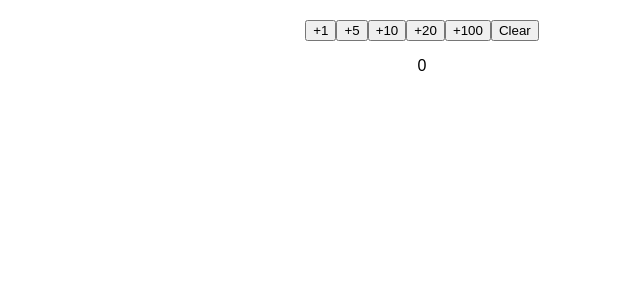
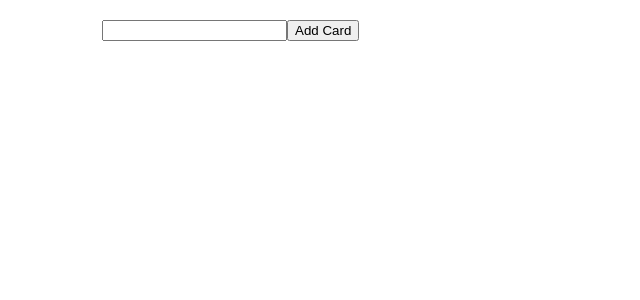
Before and after one commit to bobbyquennell/reactkatas, a React (Create React App) app: page / in a window 1280 px wide. Shown: the top 300 px of the page, without its empty margins (218-858 px from the left). Built offline with nearby package versions, Linux system fonts and the light colour scheme.

Commit message:
React Kata No.2

```diff
--- a/package.json
+++ b/package.json
@@ -3,6 +3,7 @@
   "version": "0.1.0",
   "private": true,
   "dependencies": {
+    "axios": "^0.16.2",
     "react": "^15.6.1",
     "react-dom": "^15.6.1",
     "react-scripts": "1.0.8"
--- a/src/App.css
+++ b/src/App.css
@@ -1,5 +1,5 @@
 .App {
-  text-align: center;
+  /*text-align: center;*/
   margin:20px auto;
 }
 
--- a/src/App.js
+++ b/src/App.js
@@ -1,13 +1,13 @@
 import React, { Component } from 'react';
 import logo from './logo.svg';
 import './App.css';
-import K1 from '../src/katas/K1/K1';
+import K2 from '../src/katas/K2/K2';
 
 class App extends Component {
     render() {
         return (
             <div className="App">
-                <K1 />
+                <K2 />
             </div>
         );
     }
--- /dev/null
+++ b/src/katas/K2/Card.js
@@ -0,0 +1,17 @@
+import React from 'react';
+
+const Card = ({avatar_url, name, company})=>{
+    return(
+        <div style={{float:"left",margin:"20px 30%", width:"100%"}}>
+            <div style={{float:"left",width:"80px", margin:"0 20px 0 0"}}><img style={{width:"75px"}} src={avatar_url}/></div>
+            <div style={{float:"left", margin:"10px 0", width:"auto"}}>
+                <span style={{fontSize:"1.2em", textAlign:"left"}}><b>{name}</b></span>
+                <br/>
+                <br/>
+                <span style={{margin:"2px 0",textAlign:"left"}}>{company}</span>
+            </div>
+        </div>
+    );
+};
+
+export default Card;
--- /dev/null
+++ b/src/katas/K2/CardList.js
@@ -0,0 +1,13 @@
+import React from 'react';
+import Card from './Card';
+
+const CardList = ({cardDataArray})=>{
+
+    return(
+        <div>
+            {cardDataArray.map(card=><Card key={card.name} {...card}/>)}
+        </div>
+    );
+};
+
+export default CardList;
--- /dev/null
+++ b/src/katas/K2/Form.js
@@ -0,0 +1,42 @@
+import React from 'react';
+import axios from 'axios';
+class Form extends React.Component
+{
+    constructor(props){
+        super(props);
+        this.state = {
+            inputValue:''
+        };
+        this.onSubmitHanlder = this.onSubmitHanlder.bind(this);
+    }
+    onChangeHandler = (event)=>{
+        this.setState({inputValue: event.target.value});
+    };
+    onSubmitHanlder = function(event){
+        event.preventDefault();
+        axios.get(`https://api.github.com/users/${this.state.inputValue}`)
+        //option1: using classic function, have to bind "this" explicitly
+        // .then(function(response){
+        //     this.props.getNewCard(response.data);
+        // }.bind(this));
+        /* option2: using arrow function, the "this" keyword is not undefined in below code */
+        .then(response =>{
+            // console.log(response.data);
+            this.props.getNewCard(response.data);
+            this.setState({inputValue:''});
+        });
+    };
+    render(){
+        return(
+            <div>
+                <form onSubmit={this.onSubmitHanlder} style={{margin:"0 auto", width:"50%"}}>
+                    <input name="haha" onChange={this.onChangeHandler} value={this.state.inputValue} required/>
+                    <button name="haha" value="button" type="submit">Add Card</button>
+                </form>
+            </div>
+        );
+    }
+}
+
+
+export default Form;
--- /dev/null
+++ b/src/katas/K2/K2.js
@@ -0,0 +1,32 @@
+import React from 'react';
+import Card from './Card';
+import CardList from './CardList';
+import Form from './Form';
+
+class K2 extends React.Component{
+
+
+    constructor(props){
+        super(props);
+        this.state={
+            CardInfos :[
+            ],
+        };
+    }
+    getNewCard = (cardInfo)=>{
+        this.setState((prevState)=>({
+            CardInfos: prevState.CardInfos.concat({...cardInfo})
+        }));
+    };
+    render(){
+        return(
+            <div>
+              <Form getNewCard={this.getNewCard}/>
+              <CardList cardDataArray={this.state.CardInfos}/>
+            </div>
+        );
+    }
+
+}
+
+export default K2;
```
Also changed, not shown: 1 other file (tests, documents, lock files or other folders).
